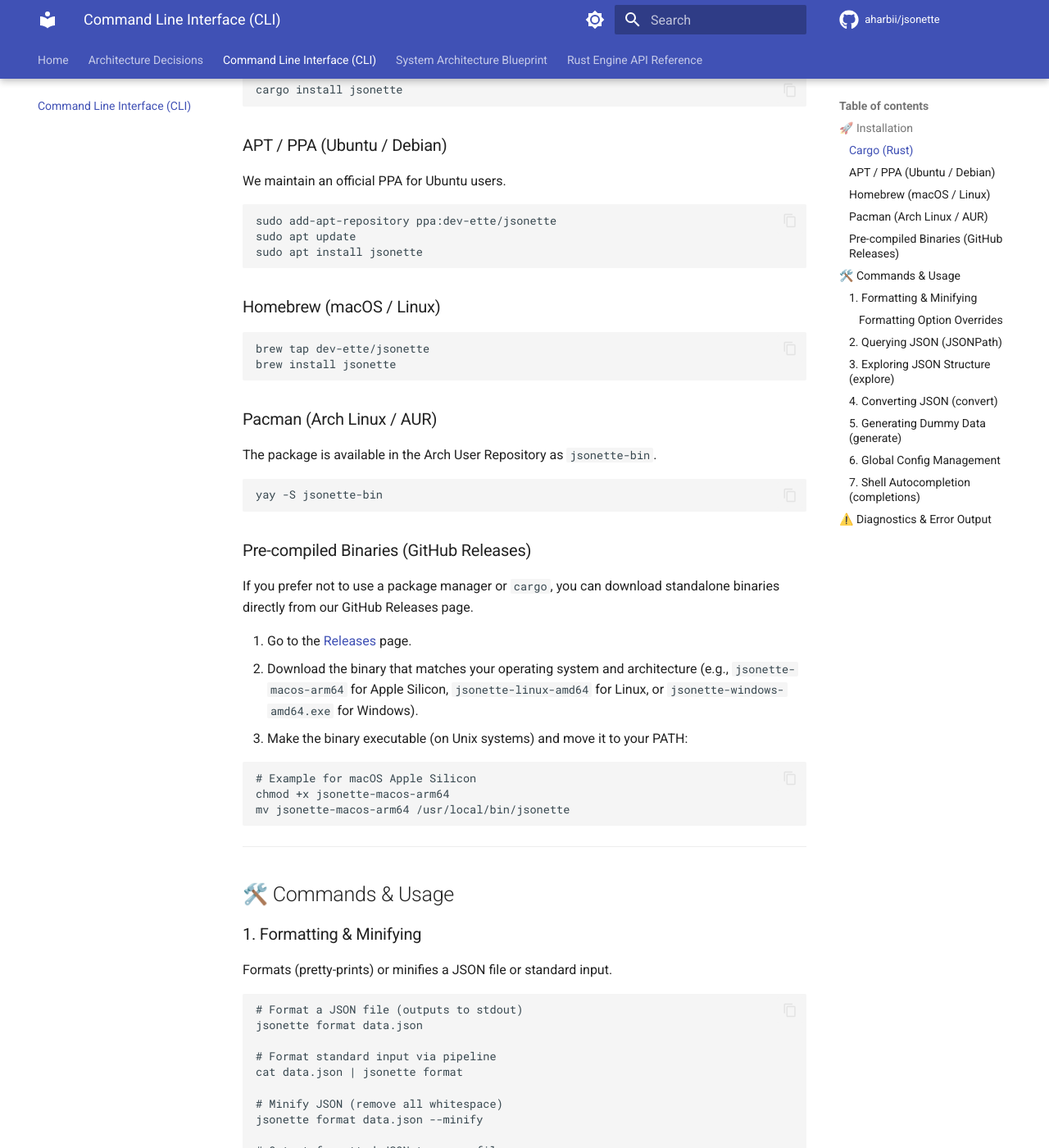
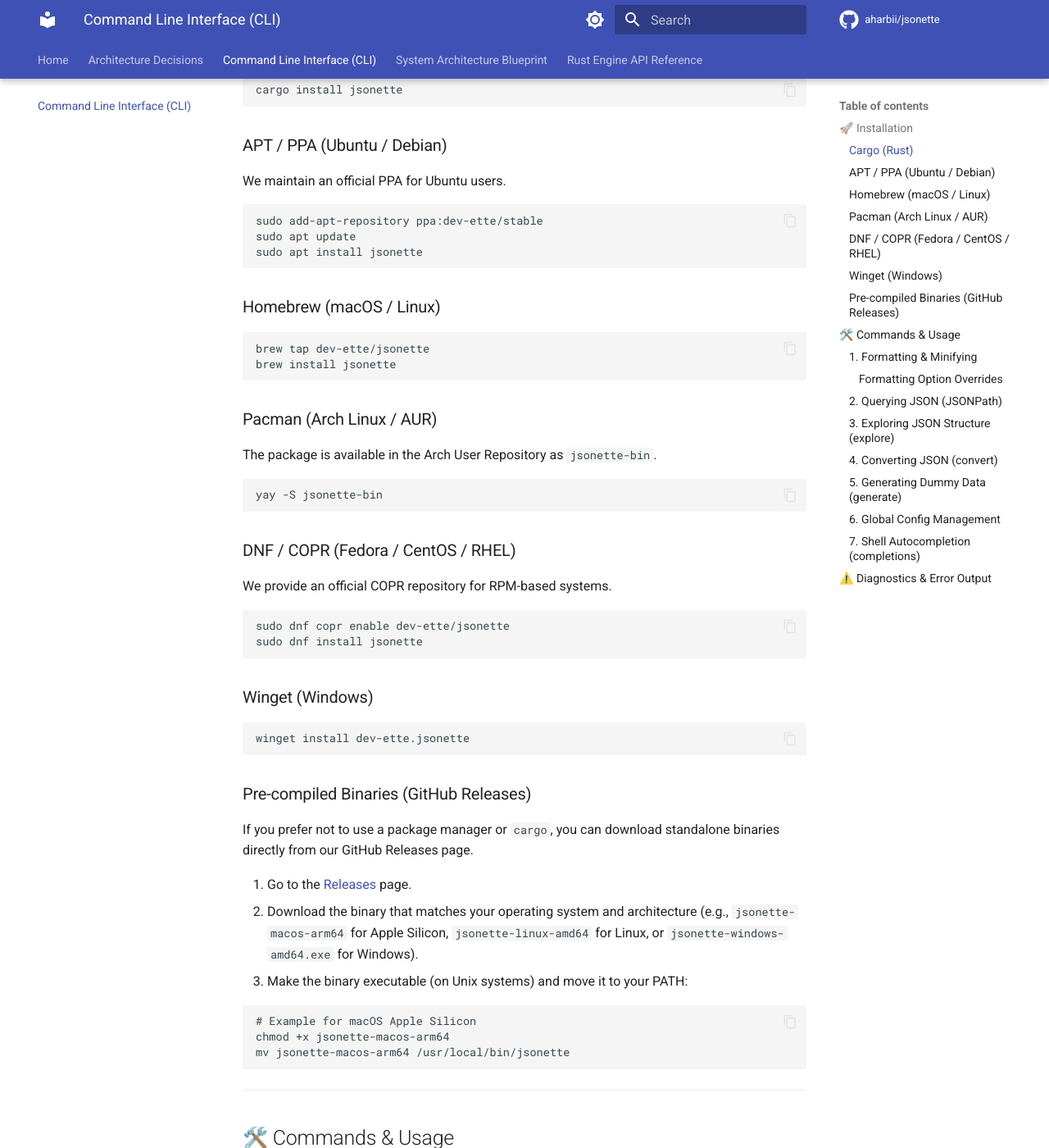
Before and after one commit to dev-ette/jsonette, an MkDocs documentation site: the page built from docs/cli.md, in a window 1280 px wide and 1400 px high, scrolled down 479 px. Shown: the whole window at 82% size. Built offline with MkDocs 1.6.1 and Material for MkDocs 9.7.7, drawn with Linux system fonts in a browser that asks for light colours; comment, search, counter and statistics services are not loaded.

Commit message:
chore: update release assets naming and package manager install docs

````diff
--- a/docs/cli.md
+++ b/docs/cli.md
@@ -23,7 +23,7 @@
 We maintain an official PPA for Ubuntu users.
 
 ```bash
-sudo add-apt-repository ppa:dev-ette/jsonette
+sudo add-apt-repository ppa:dev-ette/stable
 sudo apt update
 sudo apt install jsonette
 ```
@@ -41,6 +41,21 @@
 
 ```bash
 yay -S jsonette-bin
+```
+
+### DNF / COPR (Fedora / CentOS / RHEL)
+
+We provide an official COPR repository for RPM-based systems.
+
+```bash
+sudo dnf copr enable dev-ette/jsonette
+sudo dnf install jsonette
+```
+
+### Winget (Windows)
+
+```powershell
+winget install dev-ette.jsonette
 ```
 
 ### Pre-compiled Binaries (GitHub Releases)
````
Also changed, not shown: cli/README.md (+16 -1 lines).
